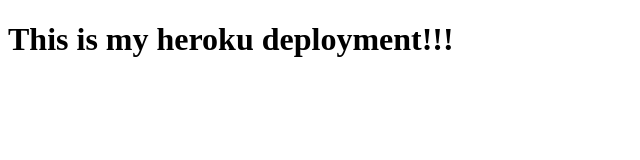
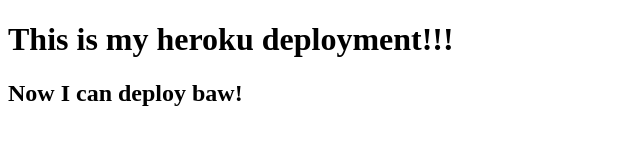
Before and after one commit to Ponesty/deployment-demo, a website: page index.html in a window 1280 px wide. Shown: the whole page, without its empty margins (0-640 px from the left). Drawn offline with Linux system fonts and the light colour scheme.

Commit message:
added more to html

```diff
--- a/index.html
+++ b/index.html
@@ -8,5 +8,6 @@
 </head>
 <body>
   <h1>This is my heroku deployment!!!</h1>
+  <h2>Now I can deploy baw!</h2>
 </body>
 </html>
```
